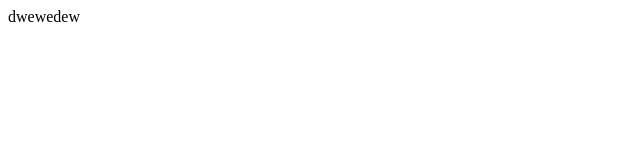
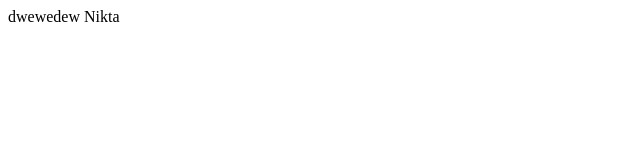
Before and after one commit to FrontPractise/Group1, a plain HTML site: page index.html in a window 1280 px wide. Shown: the full height of the page, 0-640 px from the left. Drawn offline with Linux system fonts and the light colour scheme.

Commit message:
nikitascommit

```diff
--- a/index.html
+++ b/index.html
@@ -9,7 +9,7 @@
 </head>
 
 <body>
-    dwewedew
+    dwewedew Nikta
 </body>
 
 </html>
```
